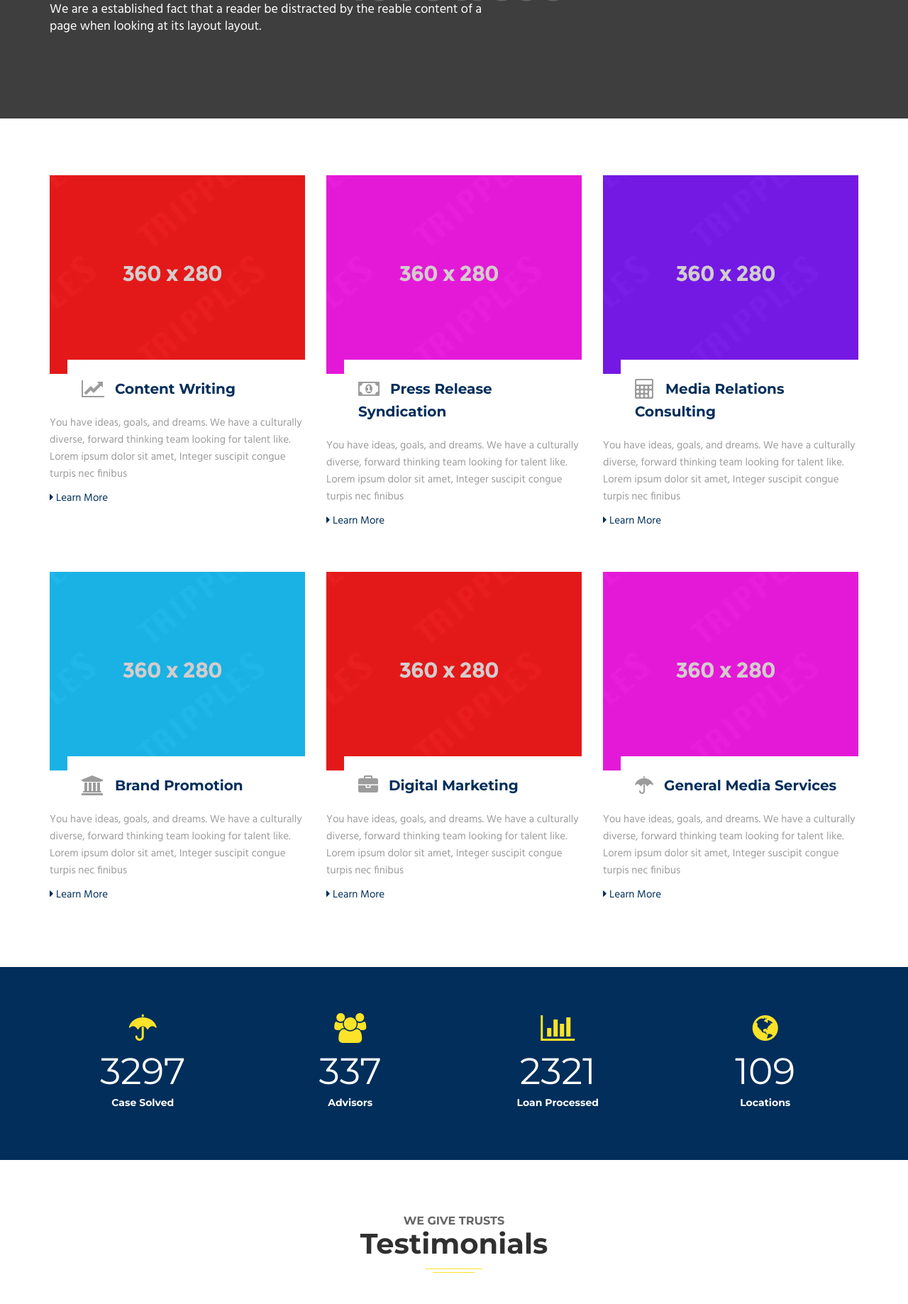
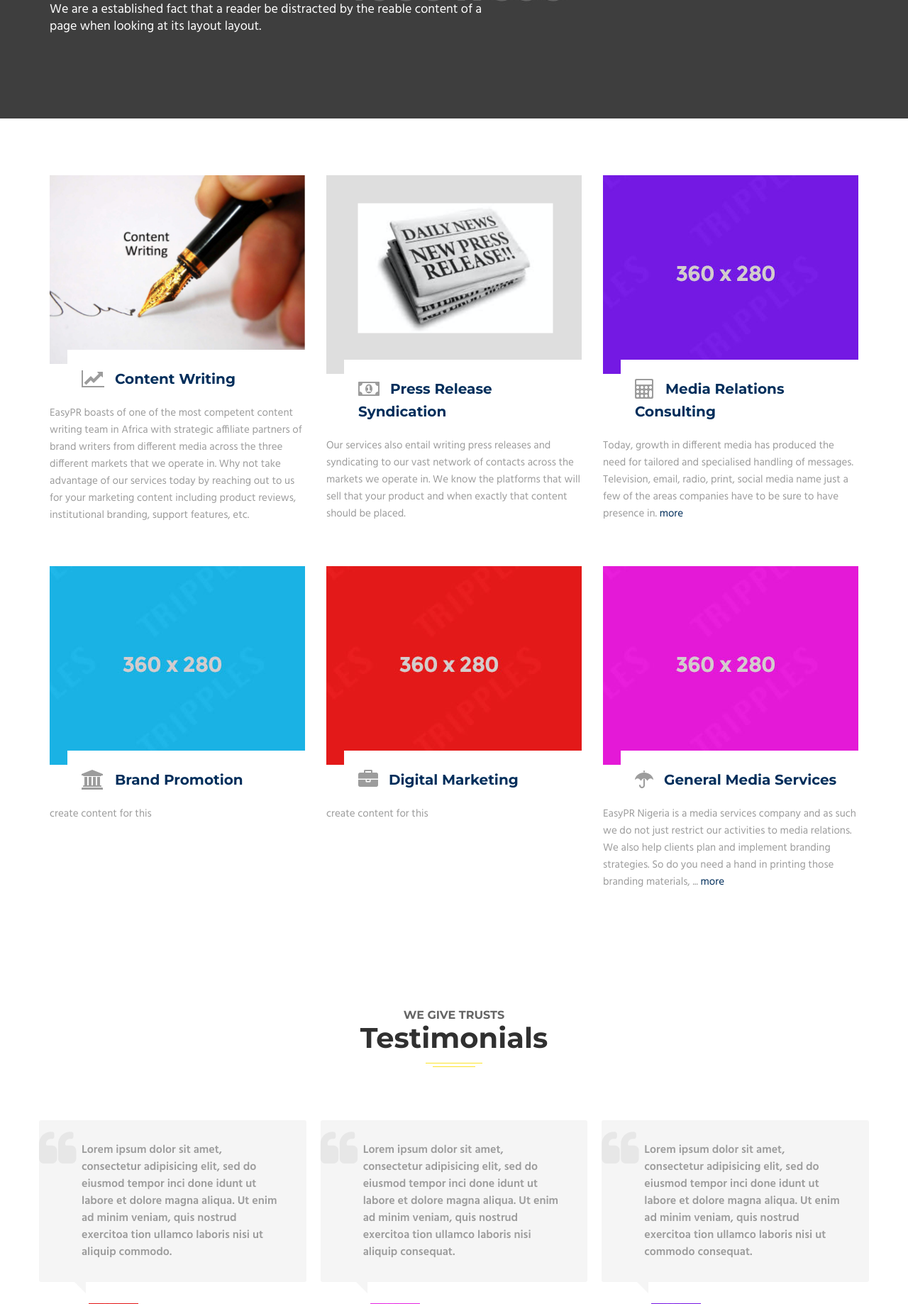
Before and after one commit to EzechukwuJI/easypr, a Django app: page /services/ in a window 1280 px wide. Shown: the part 333-2171 px from the top of the page at 71% size. Run offline with Django 3.2, Linux system fonts and the light colour scheme.

Commit message:
static content updates

```diff
--- a/easypr_general/templates/easypr_general/base.html
+++ b/easypr_general/templates/easypr_general/base.html
@@ -309,7 +309,7 @@
 			        	</div>
 			        	<div class="ts-service-box-info">
 			          	<h3><a href="#">Content Writing</a></h3>
-			          	<p>Lorem ipsum dolor sit amet, sectetur adipiscing elit. Integer suscipit congue turpis nec finibus</p>
+			          	<p>We boast of one of the most competent content writing team in Africa with strategic affiliate partners of brand writers from different media across the three different markets that we operate in. Why not take advantage of our services today by reaching out to us for... <a href="{% url 'general:services' %}">more</a></p>
 			        </div>
 			      </div><!-- Service 1 end -->
 
@@ -319,7 +319,9 @@
 			        	</div>
 			        	<div class="ts-service-box-info">
 			          	<h3><a href="#">Press Release Syndication</a></h3>
-			          	<p>Lorem ipsum dolor sit amet, sectetur adipiscing elit. Integer suscipit congue turpis nec finibus</p>
+			          	<p>
+			          		Our services also entail writing press releases and syndicating to our vast network of contacts across the markets we operate in. We know the platforms that will sell that your product and when exactly that content should be placed... <a href="{% url 'general:services' %}">more</a>
+			          	</p>
 			        </div>
 			      </div><!-- Service 2 end -->
 
@@ -329,7 +331,7 @@
 			        	</div>
 			        	<div class="ts-service-box-info">
 			          	<h3><a href="#">Media Relations Consulting</a></h3>
-			          	<p>Lorem ipsum dolor sit amet, sectetur adipiscing elit. Integer suscipit congue turpis nec finibus</p>
+			          	<p>Today, growth in different media has produced the need for tailored and specialised handling of messages. Television, email, radio, print, social media name just a few of the areas companies have to be sure to have presence in. Each of these media ... <a href="{% url 'general:services' %}">more</a></p>
 			        </div>
 			      </div><!-- Service 3 end -->
 
@@ -346,7 +348,7 @@
 			        	</div>
 			        	<div class="ts-service-box-info">
 			          	<h3><a href="#">Brand Promotion</a></h3>
-			          	<p>Lorem ipsum dolor sit amet, sectetur adipiscing elit. Integer suscipit congue turpis nec finibus</p>
+			          	<p>create content for this</p>
 			        </div>
 			      </div><!-- Service 1 end -->
 
@@ -355,8 +357,8 @@
 			          	<i class="fa fa-briefcase"></i>
 			        	</div>
 			        	<div class="ts-service-box-info">
-			          	<h3><a href="#">Digital Marketing</a></h3>
-			          	<p>Lorem ipsum dolor sit amet, sectetur adipiscing elit. Integer suscipit congue turpis nec finibus</p>
+			          	<h3><a href="#">General Media Services</a></h3>
+			          	<p>Yadel Communications is a media services company and as such we do not just restrict our activities to media relations. We also help clients plan and implement branding strategies. So do you need a hand in printing those branding materials...  <a href="{% url 'general:services' %}">more</a></p>
 			        </div>
 			      </div><!-- Service 2 end -->
 
@@ -366,7 +368,7 @@
 			        	</div>
 			        	<div class="ts-service-box-info">
 			          	<h3><a href="#">Content Distribution</a></h3>
-			          	<p>Lorem ipsum dolor sit amet, sectetur adipiscing elit. Integer suscipit congue turpis nec finibus</p>
+			          	<p>create content for this</p>
 			        </div>
 			      </div><!-- Service 3 end -->
 				</div><!-- Col end -->
@@ -821,7 +823,7 @@
 			<div class="row text-center">
 				<h3 class="title-border">
 					We Love Clients
-					<span>Our Partners</span>
+					<span>Media Partners</span>
 				</h3>
 			</div> <!-- Title row end -->
 
@@ -877,16 +879,16 @@
 				<div class="row">
 
 					<div class="col-md-3 col-sm-12 footer-widget footer-about">
-						<h3 class="widget-title">About Azurex</h3>
-						<p>We are Azurex Finance Advisor Company. Phasellus et nisl tellus. Etiam facilisis eu nisi scelerisque faucibus. Proin semper suscipit magna, nec imperdiet lacus semper vitae. Sed hendrerit enim non justo posuere placerat.</p>
+						<h3 class="widget-title">About EasyPR</h3>
+						<p>EasyPR is a media services company. Our services include: Public relations, advertising and general media services. We leverage our contacts and deep understanding of the African media landscape to help our clients, who are mostly start-ups, to reach both the online and offline media... </p>
 						<div class="gap-20"></div>
-						<p><a href="#" class="btn btn-primary">Read More</a></p>
+						<p><a href="{% url 'general:who-we-are' %}" class="btn btn-primary">Read More</a></p>
 					</div><!-- Col end -->
 
 					<div class="col-md-3 col-sm-12 footer-widget">
-						<h3 class="widget-title">Quick Links</h3>
+						<!-- <h3 class="widget-title">Quick Links</h3> -->
 
-						<ul class="list-arrow">
+						<!-- <ul class="list-arrow">
 							<li><a href="#">Investments</a></li>
 							<li><a href="#">Tax Help</a></li>
 							<li><a href="#">Mortgage</a></li>
@@ -899,7 +901,7 @@
 							<li><a href="#">Careers</a></li>
 							<li><a href="#">Stock Trading</a></li>
 							<li><a href="#">Consultation</a></li>
-						</ul>
+						</ul> -->
 					</div><!-- Col end -->
 
 					<div class="col-md-3 col-sm-12 footer-widget">
--- a/easypr_general/templates/easypr_general/services.html
+++ b/easypr_general/templates/easypr_general/services.html
@@ -31,7 +31,7 @@
 				<div class="col-md-4">
 				   <div class="ts-service-box">
 				      <div class="ts-service-image-wrapper">
-				         	<img class="img-responsive" src="{% static 'easypr/images/services/service1.jpg' %}" alt="easypr-services">
+				         	<img class="img-responsive" src="{% static 'easypr/images/services/content writing.png' %}" alt="easypr-services">
 				      </div>
 				      <div class="ts-service-info">
 				      	<div class="ts-service-icon">
@@ -41,11 +41,11 @@
 			        	</div><!-- Service info end -->
 
 			      	<div class="ts-service-box-content">
-				         <p>You have ideas, goals, and dreams. We have a culturally diverse, forward thinking team looking for talent like. Lorem ipsum dolor sit amet, Integer suscipit congue turpis nec finibus</p>
+				         <p>EasyPR boasts of one of the most competent content writing team in Africa with strategic affiliate partners of brand writers from different media across the three different markets that we operate in. Why not take advantage of our services today by reaching out to us for your marketing content including product reviews, institutional branding, support features, etc. </p>
 				         <p>
-				         	<a class="learn-more" href="#">
+				         	<!-- <a class="learn-more" href="#">
 				         		<i class="fa fa-caret-right"></i> Learn More
-                        </a>
+                        </a>   -->
                      </p>
 			      	</div>
 				   </div><!-- Service1 end -->
@@ -54,7 +54,7 @@
 				<div class="col-md-4">
 				   <div class="ts-service-box">
 				      <div class="ts-service-image-wrapper">
-				         	<img class="img-responsive" src="{% static 'easypr/images/services/service2.jpg' %}" alt="easypr-services">
+				         	<img class="img-responsive" src="{% static 'easypr/images/services/press release.png' %}" alt="easypr-services">
 				      </div>
 				      <div class="ts-service-info">
 				      	<div class="ts-service-icon">
@@ -64,11 +64,11 @@
 			        	</div><!-- Service info end -->
 
 			      	<div class="ts-service-box-content">
-				         <p>You have ideas, goals, and dreams. We have a culturally diverse, forward thinking team looking for talent like. Lorem ipsum dolor sit amet, Integer suscipit congue turpis nec finibus</p>
+				         <p>Our services also entail writing press releases and syndicating to our vast network of contacts across the markets we operate in. We know the platforms that will sell that your product and when exactly that content should be placed. </p>
 				         <p>
-				         	<a class="learn-more" href="#">
+				         	<!-- <a class="learn-more" href="#">
 				         		<i class="fa fa-caret-right"></i> Learn More
-                        </a>
+                        </a>  -->
                      </p>
 			      	</div>
 				   </div><!-- Service2 end -->
@@ -87,11 +87,14 @@
 			        	</div><!-- Service info end -->
 
 			      	<div class="ts-service-box-content">
-				         <p>You have ideas, goals, and dreams. We have a culturally diverse, forward thinking team looking for talent like. Lorem ipsum dolor sit amet, Integer suscipit congue turpis nec finibus</p>
+				         <p>Today, growth in different media has produced the need for tailored and specialised handling of messages. Television, email, radio, print, social media name just a few of the areas companies have to be sure to have presence in.  <a href="" id = "more_3">more</a>
+				         <p class="hidden" id = "hidden_3">
+				         	Each of these media requires specific strategies and methods for effective communication to increase brand awareness and reputation and to build a community with current clients.
+				         	At Yadel Communications, we sit down with clients to discuss key messages and determine strategies for optimum exposure. Understanding the nature and inner workings of each medium enable us to choose the most suitable medium for every single situation. And so, it would not be a bad idea to consult us when looking to engage the media for that marketing campaign. <a href="" id = "less_3">less</a> </p>
 				         <p>
-				         	<a class="learn-more" href="#">
+				         	<!-- <a class="learn-more" href="#">
 				         		<i class="fa fa-caret-right"></i> Learn More
-                        </a>
+                        </a>    -->
                      </p>
 			      	</div>
 				   </div><!-- Service3 end -->
@@ -112,11 +115,11 @@
 			        	</div><!-- Service info end -->
 
 			      	<div class="ts-service-box-content">
-				         <p>You have ideas, goals, and dreams. We have a culturally diverse, forward thinking team looking for talent like. Lorem ipsum dolor sit amet, Integer suscipit congue turpis nec finibus</p>
+				         <p>create content for this</p>
 				         <p>
-				         	<a class="learn-more" href="#">
+				         	<!-- <a class="learn-more" href="#">
 				         		<i class="fa fa-caret-right"></i> Learn More
-                        </a>
+                        	</a>   -->
                      </p>
 			      	</div>
 				   </div><!-- Service4 end -->
@@ -135,11 +138,11 @@
 			        	</div><!-- Service info end -->
 
 			      	<div class="ts-service-box-content">
-				         <p>You have ideas, goals, and dreams. We have a culturally diverse, forward thinking team looking for talent like. Lorem ipsum dolor sit amet, Integer suscipit congue turpis nec finibus</p>
+				         <p>create content for this</p>
 				         <p>
-				         	<a class="learn-more" href="#">
+				         	<!-- <a class="learn-more" href="#">
 				         		<i class="fa fa-caret-right"></i> Learn More
-                        </a>
+                        </a>  -->
                      </p>
 			      	</div>
 				   </div><!-- Service5 end -->
@@ -158,23 +161,23 @@
 			        	</div><!-- Service info end -->
 
 			      	<div class="ts-service-box-content">
-				         <p>You have ideas, goals, and dreams. We have a culturally diverse, forward thinking team looking for talent like. Lorem ipsum dolor sit amet, Integer suscipit congue turpis nec finibus</p>
-				         <p>
-				         	<a class="learn-more" href="#">
+				         <p>EasyPR Nigeria is a media services company and as such we do not just restrict our activities to media relations. We also help clients plan and implement branding strategies. So do you need a hand in printing those branding materials, ... <a href="" id = "more_6">more</a>
+				         <p class="hidden " id="hidden_6"> and organise the product launch and activation, Yadel Communications’ services may just be what you need. We have got the best team to guarantee you aggressive and successful entry into the market.
+				         	<a href="" id = "less_6">less</a> </p>
+				         <!-- <p> -->
+				         	<!-- <a class="learn-more" href="#">
 				         		<i class="fa fa-caret-right"></i> Learn More
-                        </a>
-                     </p>
+                        	</a>  -->
+                     <!-- </p>        -->
 			      	</div>
 				   </div><!-- Service6 end -->
 				</div><!-- Col 6 end -->
-
-
 			</div><!-- Main row end -->
 		</div><!-- Conatiner end -->
 	</section><!-- Main container end -->
 
 
-	<section id="facts" class="facts no-padding">
+	<!-- <section id="facts" class="facts no-padding">
 		<div class="container">
 			<div class="row">
 					<div class="facts-wrapper">
@@ -186,9 +189,9 @@
 								<h2 class="ts-facts-num"><span class="counterUp">3298</span></h2>
 								<h3 class="ts-facts-title">Case Solved</h3>
 							</div>
-						</div><!-- Col end -->
+						</div> --><!-- Col end -->
 
-						<div class="col-md-3 ts-facts">
+						<!-- <div class="col-md-3 ts-facts">
 							<div class="ts-facts-icon">
 								<i class="fa fa-users"></i>
 							</div>
@@ -196,9 +199,9 @@
 								<h2 class="ts-facts-num"><span class="counterUp">337</span></h2>
 								<h3 class="ts-facts-title">Advisors</h3>
 							</div>
-						</div><!-- Col end -->
+						</div> --><!-- Col end -->
 
-						<div class="col-md-3 ts-facts">
+						<!-- <div class="col-md-3 ts-facts">
 							<div class="ts-facts-icon">
 								<i class="fa fa-bar-chart"></i>
 							</div>
@@ -206,9 +209,9 @@
 								<h2 class="ts-facts-num"><span class="counterUp">2321</span></h2>
 								<h3 class="ts-facts-title">Loan Processed</h3>
 							</div>
-						</div><!-- Col end -->
+						</div> --><!-- Col end -->
 
-						<div class="col-md-3 ts-facts">
+						<!-- <div class="col-md-3 ts-facts">
 							<div class="ts-facts-icon">
 								<i class="fa fa-globe"></i>
 							</div>
@@ -217,10 +220,10 @@
 								<h3 class="ts-facts-title">Locations</h3>
 							</div>
 						</div>
-					</div> <!-- Facts end -->
-			</div><!--/ Content row end -->
-		</div><!--/ Container end -->
-	</section><!-- Facts end -->
+					</div> --> <!-- Facts end -->
+			<!-- </div>/ Content row end  -->
+		<!-- </div>/ Container end  -->
+	<!-- </section>Facts end -->
 
 	<section id="testimonial" class="testimonial">
 		<div class="container">
```
Also changed, not shown: easypr_general/templates/easypr_general/who-we-are.html (+4 -5 lines), static/easypr/images/services/content writing.jpg (added), static/easypr/images/services/content writing.png (added), static/easypr/images/services/media-relations.jpg (added), static/easypr/images/services/press release.jpeg (added), static/easypr/images/services/press release.png (added).
